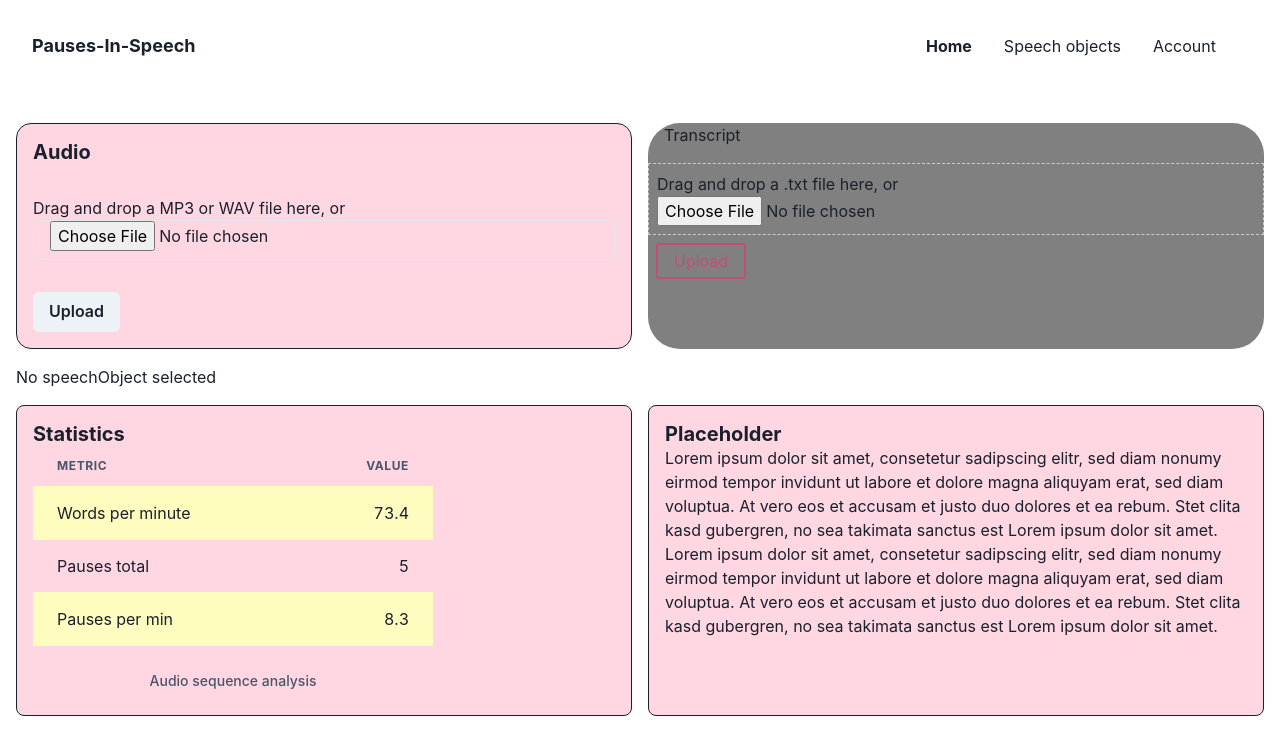
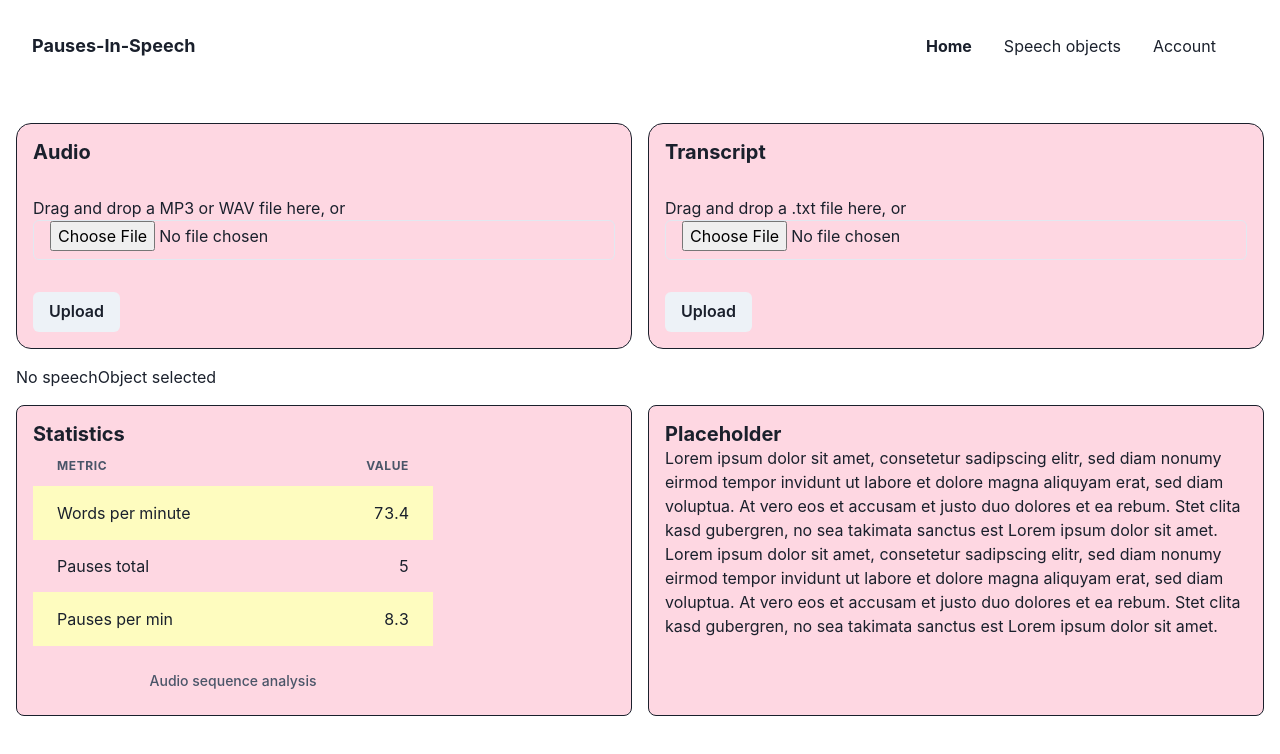
Before and after one commit to Pauses-In-Speech/pis_webapp, a React (Create React App) app: page / in a window 1280 px wide. Shown: the top 754 px of the page. Built offline with nearby package versions, Linux system fonts and the light colour scheme.

Commit message:
WIP reworking audioplayer

```diff
--- a/package.json
+++ b/package.json
@@ -16,6 +16,7 @@
     "react-router-dom": "^6.14.0",
     "react-scripts": "5.0.1",
     "styled-components": "^5.3.10",
+    "wavesurfer.js": "^7.2.0",
     "web-vitals": "^2.1.4"
   },
   "scripts": {
--- a/src/App.js
+++ b/src/App.js
@@ -7,6 +7,8 @@ import { useEffect } from 'react';
 function App() {
   useEffect(() => {
     document.title = "PIS App"
+    // document.body.style = "background: #222222;"
+    // document.body.style = "background: #333333;"
     // TODO: Set a tab icon to a href like "favicon.ico"
   }, []);
   return (
--- a/src/components/AudioUpload.jsx
+++ b/src/components/AudioUpload.jsx
@@ -1,5 +1,4 @@
 import React, { useState } from 'react';
-import styled from "styled-components";
 import { Box, Text, Button, Heading, Stack, Flex, Input } from '@chakra-ui/react';
 
 function AudioUpload({ onSpeechObjectSelect }) {
@@ -96,71 +95,30 @@ function AudioUpload({ onSpeechObjectSelect }) {
           onDragOver={handleDragOver}
           _hover={{ bg: "purple.200" }}
         >
-          {selectedAudioFile ? <Text ml={4}>Selected file: {selectedAudioFile.name}</Text> : <Text>Drag and drop a MP3 or WAV file here, or</Text>}
+          {selectedAudioFile ? <Text>Selected file: {selectedAudioFile.name}</Text> : <Text>Drag and drop a MP3 or WAV file here, or</Text>}
           <Input type="file" accept=".mp3,.wav" onChange={handleAudioFileSelect} />
         </Box>
         <Button m={4} onClick={handleAudioFileUpload}>Upload</Button>
-        {audioUploadStatus && <Text>{audioUploadStatus}</Text>}
+        {audioUploadStatus && <Text m={4}>{audioUploadStatus}</Text>}
       </Box>
 
-      <Card>
+      <Box minH={14} rounded="lg" bg="pink.100" width="50%" borderRadius={15} border="1px">
         {/* TODO: add transcript file upload handling */}
-        <p
-          style={{ padding: '0rem 1rem' }}
-        >
-          Transcript
-        </p>
-        <DragDropArea
+        <Heading size="md" p={4}>Transcript</Heading>
+        <Box bg="pink.100" p={4}
           onDrop={handleTranscriptFileDrop}
           onDragOver={handleDragOver}
+          _hover={{ bg: "purple.200" }}
         >
-          {selectedTranscriptFile ? <p>Selected file: {selectedTranscriptFile.name}</p> : <p>Drag and drop a .txt file here, or</p>}
-          <input type="file" accept=".txt" onChange={handleTranscriptFileSelect} />
-        </DragDropArea>
-        <div>
-          <button onClick={handleTranscriptFileUpload}>Upload</button>
-        </div>
-        {transcriptUploadStatus && <div>{transcriptUploadStatus}</div>}
-      </Card>
+          {selectedTranscriptFile ? <Text>Selected file: {selectedTranscriptFile.name}</Text> : <Text>Drag and drop a .txt file here, or</Text>}
+          <Input type="file" accept=".txt" onChange={handleTranscriptFileSelect} />
+        </Box>
+        <Button m={4} onClick={handleTranscriptFileUpload}>Upload</Button>
+        {transcriptUploadStatus && <Text>{transcriptUploadStatus}</Text>}
+      </Box>
     </Flex>
   );
 };
 
-const Wrapper = styled.div`
-  margin: 4rem 1rem;
-  flex-direction: row;
-  display: flex;
-  justify-content: center;
-  gap: 1rem;
-`
-
-const Card = styled.div`
-  min-height: 14rem;
-  border-radius: 2rem;
-  overflow: hidden;
-  background: gray;
-  width: 50%;
-
-  button {
-    color: #BF4F74;
-    font-size: 1em;
-    margin: 0.5em;
-    padding: 0.25em 1em;
-    border: 2px solid #BF4F74;
-    border-radius: 3px;
-  }
-`
-
-const DragDropArea = styled.div`
-  border: 1px dashed #ccc;
-  padding: 0.5rem;
-  margin-top: 1rem;
-  background: gray;
-
-  &:hover {
-    background: lightgray;
-  }
-`;
-
 export default AudioUpload;
 // https://stackoverflow.com/questions/30047205/how-can-i-check-if-an-environment-variable-is-set-in-node-js
--- a/src/components/Player.jsx
+++ b/src/components/Player.jsx
@@ -1,5 +1,9 @@
-import { AspectRatio, Box, Flex, Heading, Image, Text } from '@chakra-ui/react';
-import React, { useState, useEffect } from 'react';
+import { AspectRatio, Box, Flex, Heading, Image, Text, Button } from '@chakra-ui/react';
+import React, { useState, useEffect, useRef, useCallback } from 'react';
+import WaveSurfer from 'wavesurfer.js';
+import Regions from 'wavesurfer.js/plugins/regions'
+import Timeline from 'wavesurfer.js/plugins/timeline'
+
 
 async function fetchSpeechObjectData(speechObject) {
   try {
@@ -50,6 +54,74 @@ async function fetchAuditokImage(speechObject, width=720, height=80) {
   }
 }
 
+// WaveSurfer hook
+const useWavesurfer = (containerRef, options) => {
+  const [wavesurfer, setWavesurfer] = useState(null)
+
+  // Initialize wavesurfer when the container mounts
+  // or any of the props change
+  useEffect(() => {
+    if (!containerRef.current) return
+
+    const ws = WaveSurfer.create({
+      ...options,
+      container: containerRef.current,
+    })
+
+    setWavesurfer(ws)
+
+    return () => {
+      ws.destroy()
+    }
+  }, [options, containerRef])
+
+  return wavesurfer
+}
+
+// Create a React component that will render wavesurfer.
+// Props are wavesurfer options.
+const WaveSurferPlayer = (props) => {
+  const containerRef = useRef()
+  const [isPlaying, setIsPlaying] = useState(false)
+  const [currentTime, setCurrentTime] = useState(0)
+  const wavesurfer = useWavesurfer(containerRef, props)
+
+  // On play button click
+  const onPlayClick = useCallback(() => {
+    wavesurfer.isPlaying() ? wavesurfer.pause() : wavesurfer.play()
+  }, [wavesurfer])
+
+  // Initialize wavesurfer when the container mounts
+  // or any of the props change
+  useEffect(() => {
+    if (!wavesurfer) return
+
+    setCurrentTime(0)
+    setIsPlaying(false)
+
+    const subscriptions = [
+      wavesurfer.on('play', () => setIsPlaying(true)),
+      wavesurfer.on('pause', () => setIsPlaying(false)),
+      wavesurfer.on('timeupdate', (currentTime) => setCurrentTime(currentTime)),
+    ]
+
+    return () => {
+      subscriptions.forEach((unsub) => unsub())
+    }
+  }, [wavesurfer])
+
+  return (
+    <>
+      <div ref={containerRef} style={{ minHeight: '120px' }} />
+
+      <Button onClick={onPlayClick} marginY={4}>
+        {isPlaying ? 'Pause' : 'Play'}
+      </Button>
+
+      <p>Seconds played: {currentTime}</p>
+    </>
+  )
+}
 
 
 function Player({ speechObject }) {
@@ -141,9 +213,21 @@ function Player({ speechObject }) {
             {`${data.upload_date.day}/${data.upload_date.month}/${data.upload_date.year}`}
           </Text>
           <Box style={{ marginTop: 'auto' }} m={4}>
-            <audio style={{ width: '100%' }} controls>
+            <WaveSurferPlayer
+              height={100}
+              waveColor="#5E5C64"
+              progressColor="rgb(255, 136, 0)"
+              url={audioData}
+              plugins={[Timeline.create()]}
+              normalize="true"
+              barWidth={2}
+              barGap={1}
+              barRadius={2}
+              minPxPerSec={10}
+            />
+            {/* <audio style={{ width: '100%' }} controls>
               <source src={audioData} type="audio/mpeg"></source>
-            </audio>
+            </audio> */}
           </Box>
           <Box m={4} ml="65px" mr="210px">
             {/* <AspectRatio maxW="100%" ratio={4 / 1} > */}
```
Also changed, not shown: 1 other file (tests, documents, lock files or other folders).
